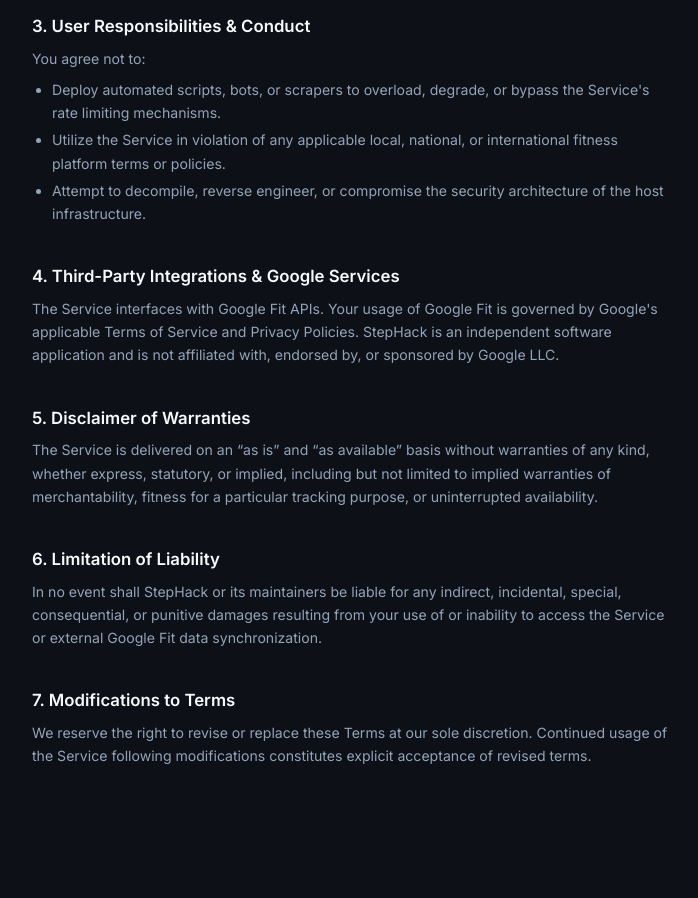
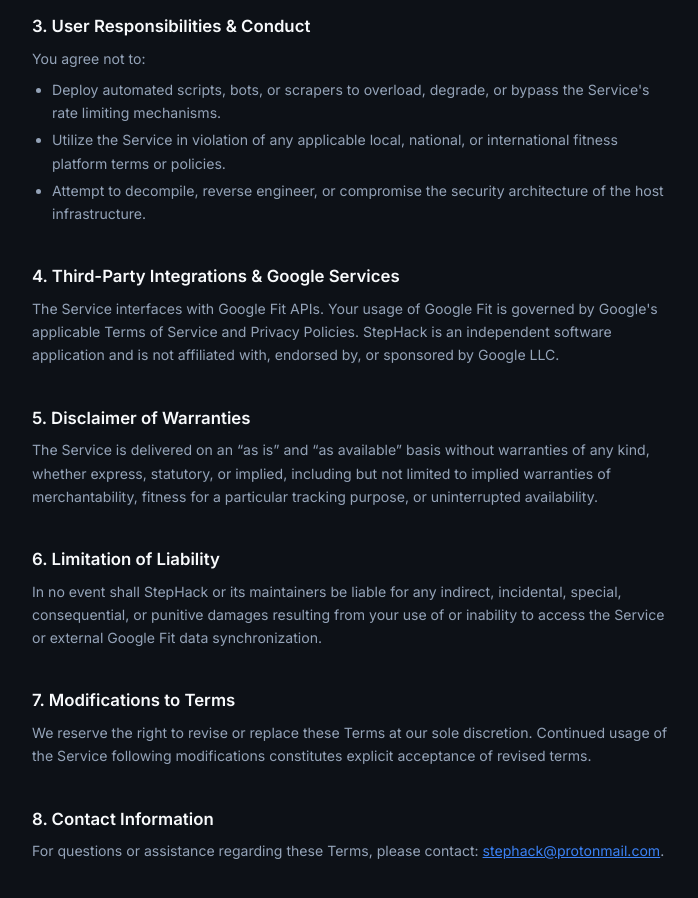
Before and after one commit to vraj07-11/step-hack, a website: page public/terms.html in a window 1280 px wide. Shown: the part 481-1379 px from the top of the page, without its empty margins (286-984 px from the left). Before the commit the page ends 1317 px from the top, so only its background shows below. Drawn offline with Linux system fonts and the light colour scheme.

Commit message:
Update official support and legal contact email to stephack@protonmail.com across all pages

```diff
--- a/public/terms.html
+++ b/public/terms.html
@@ -124,6 +124,11 @@
         <h2>7. Modifications to Terms</h2>
         <p>We reserve the right to revise or replace these Terms at our sole discretion. Continued usage of the Service following modifications constitutes explicit acceptance of revised terms.</p>
       </section>
+
+      <section>
+        <h2>8. Contact Information</h2>
+        <p>For questions or assistance regarding these Terms, please contact: <a href="mailto:stephack@protonmail.com" style="color: #3b82f6;">stephack@protonmail.com</a>.</p>
+      </section>
     </div>
   </div>
 </body>
```
Also changed, not shown: public/index.html (+2 -0 lines), public/privacy.html (+1 -1 lines), README.md.
